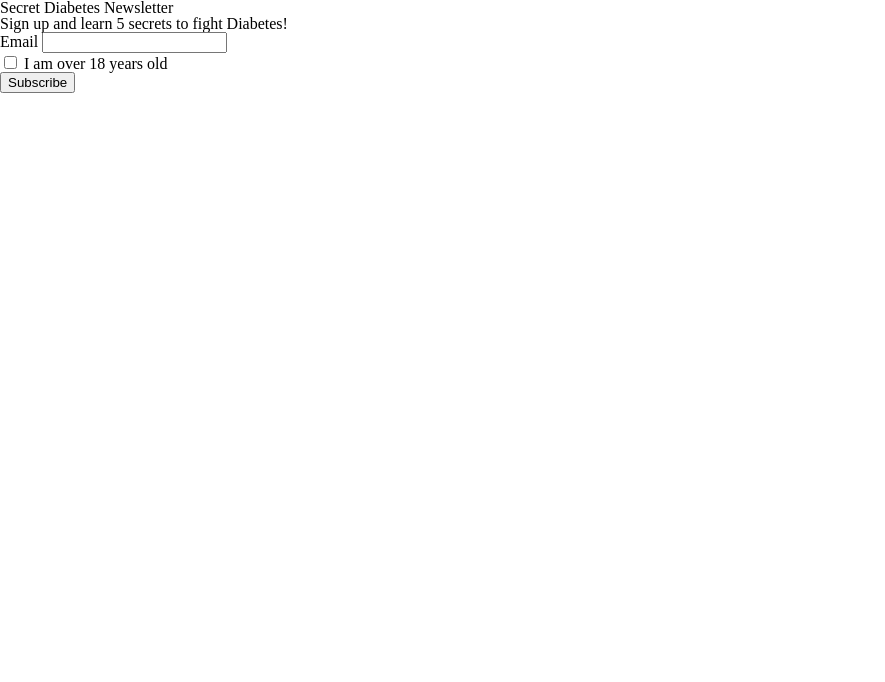
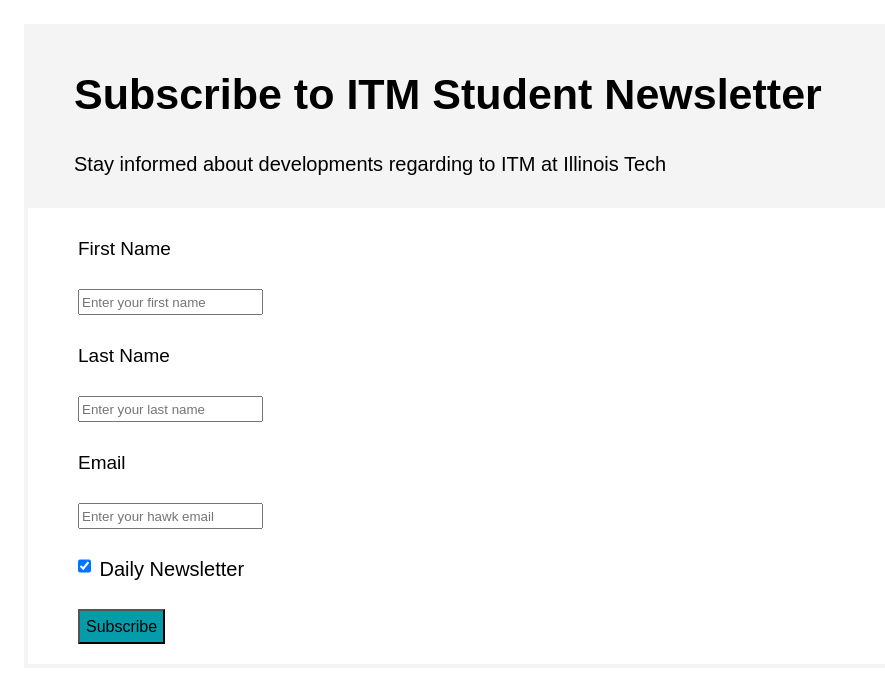
Before and after one commit to hello-audi/project1, a plain HTML site: page index.html in a window 1280 px wide. Shown: the whole page, without its empty margins (0-885 px from the left). Drawn offline with nearby package versions, Linux system fonts and the light colour scheme.

Commit message:
add codes and test

```diff
--- a/css/style.css
+++ b/css/style.css
@@ -1,59 +1,98 @@
 html
 {
+  font-size: 20px;
+  line-height: 1.19em;
+  padding: 1.2em;
+}
 
+form
+{
+  border: 4px solid #f4f4f4;
 }
 
 body
 {
-
+ line-height: 80px;
+ font-family: 'Noto Sans SC', sans-serif;
 }
 
-label
+.container
 {
-
-
-#content {
-  text-align: center;
+  padding: 20px;
+  background-color: #f4f4f4;
 }
 
 h1
 {
-
+  font-weight: bold;
+  font-size: 43px;
+  padding: 30px;
+  line-height: 40px;
 }
 
 p
 {
-
-}
-
-ol
-{
-
+  padding: 10px;
+  line-height: 20px;
+  font-size: 20px;
+  margin-left: 20px;
 }
 
 input
 {
-
+	display: block;
+	margin-left: 50px;
+	height: 20px;
 }
 
-input[type="checkbox"]  {
-  display: inline;
-  line-height: 100px;
+label[for=fname]
+{
+   margin-left: 50px;
+   font-size: 19px;
+}
+
+label[for=lname]
+{
+   margin-left: 50px;
+   font-size: 19px;
 }
 
 label[for=email]
 {
-
+  margin-left: 50px;
+  font-size: 19px;
 }
 
-label[for=]
+input[type="checkbox"]
 {
-
+  display: inline;
+  line-height: 100px;
+  font-size: 30px;
 }
-
 
 input[type="submit"]
 {
+  margin-left: 2px 0;
+  height: 35px;
+  font-size: 16px;
+  margin-bottom: 20px;
+  background-color: #049caa;
+}
 
+/* Mobile Version */
+@media screen and (min-width: 780px)
+{
+  body
+  {
+    background-color: blue;
+  }
+}
 
+/* Desktop Version */
+@media screen and (min-width: 780px)
+{
+  body
+  {
+    background-color: white;
   }
+}
--- a/index.html
+++ b/index.html
@@ -6,32 +6,28 @@
   <meta name="viewport" content="width=device-width,initial-scale=1.0,shrink-to-fit=no" />
   <link rel="stylesheet" media="screen" href="css/reset.css" />
   <link rel="stylesheet" media="screen" href="css/style.css" />
-  <script type="text/javascript"></script>
+  <link href="https://fonts.googleapis.com/css2?family=Oswald&display=swap" rel="stylesheet">
+  <script type="text/javascript" src="js/script.js"></script>
 </head>
+<body>
+<div class="container">
+    <h1>Subscribe to ITM Student Newsletter</h1>
+    <p>
+      Stay informed about developments regarding to ITM at Illinois Tech
+    </p>
+</div>
 
-<body>
-<main id="content">
-  <form method="get" action="#null">
-    <h1>Secret Diabetes Newsletter</h1>
-    <p>
-      Sign up and learn 5 secrets to fight Diabetes!
-    </p>
-    <ol>
-      <li id="input-email">
+<div id="container">
+  <form method="get" action="#null" autocomplete="on">
+        <label for="fname">First Name</label>
+        <input id="fname" type="text" placeholder="Enter your first name" name="fname_field">
+        <label for="lname">Last Name</label>
+        <input id="lname" type="text" placeholder="Enter your last name" name="lname_field">
         <label for="email">Email</label>
-        <input type="email" name="email" id="email" pattern="^.+@.+$" />
-      </li>
-      <li id="input-age-verification">
-        <input type="checkbox" id="age-verification" name="age-verification" value="18" />
-        <label for="age-verification">I am over 18 years old</label>
-      </li>
-      <li id="input-submit">
-        <input type="submit" name="submit" id="submit" value="Subscribe" />
-      </li>
-    </ol>
-  </form>
-</main>
-  <script src="https://ajax.googleapis.com/ajax/libs/jquery/3.1.1/jquery.min.js"></script>
-  <script src="js/site.js"></script>
-</body>
+        <input id="email" type="text" placeholder="Enter your hawk email" name="email_field">
+        <input id="dnewsletter" type="checkbox" checked="checked" name="subscribe"> Daily Newsletter
+      	<input id="submit" type="submit" name="submit" value="Subscribe">
+	</form>
+  </div>
+ </body>
 </html>
```
Also changed, not shown: 1 other file.
